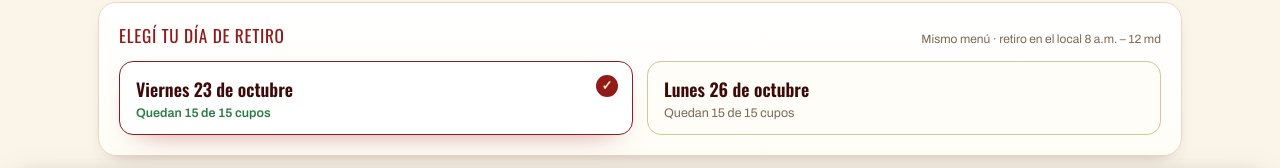
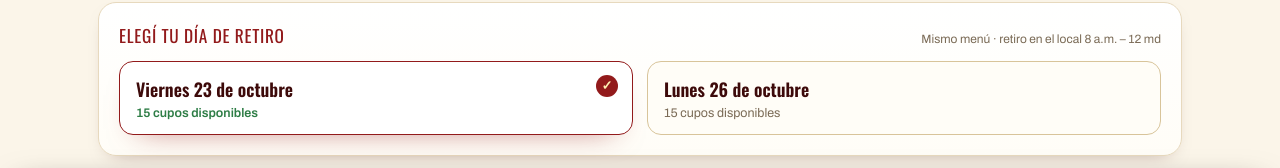
Before and after one commit to matiaslirman/SANO, a Next.js app: page / in a window 1280 px wide. Shown: the part 632-800 px from the top of the page. Built offline with nearby package versions, Linux system fonts and the light colour scheme.

Commit message:
Landing: mostrar '8 cupos disponibles' en vez de '8 de 8 cupos'
Co-Authored-By: Claude Sonnet 5.5 <noreply@anthropic.com>
Claude-Session: https://claude.ai/code/session_01P7MCPPY55ucudREhK1EBiQ

```diff
--- a/components/Ordering.tsx
+++ b/components/Ordering.tsx
@@ -425,7 +425,7 @@ export function Ordering({
                     >
                       <span className="dp-day">{w.deliveryDateLabel}</span>
                       <span className="dp-meta">
-                        {out ? "Sin cupos" : `Quedan ${w.cuposDisponibles} de ${w.cuposTotales} cupos`}
+                        {out ? "Sin cupos" : `${w.cuposDisponibles} ${w.cuposDisponibles === 1 ? "cupo disponible" : "cupos disponibles"}`}
                       </span>
                       {sel && <span className="dp-check" aria-hidden="true">✓</span>}
                     </button>
```
